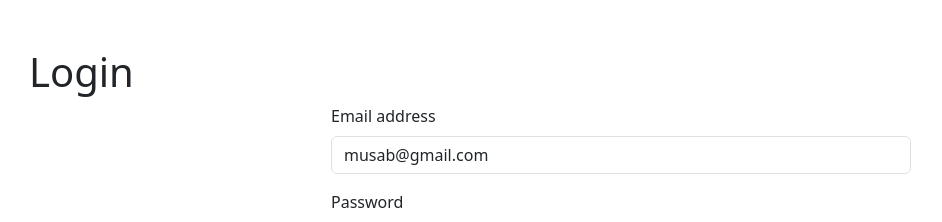
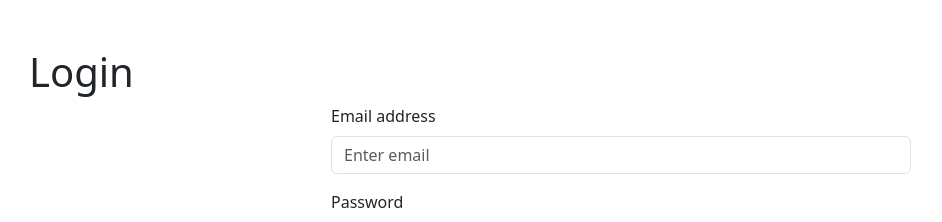
Before and after one commit to MusabSwe/react-formik-yup, a React (Vite) app: page / in a window 1280 px wide. Shown: the top 222 px of the page, without its empty margins (19-961 px from the left). Built offline with nearby package versions, Linux system fonts and the light colour scheme.

Commit message:
method 2 of typing custom error based on yup schema

```diff
--- a/src/components/Login.tsx
+++ b/src/components/Login.tsx
@@ -3,8 +3,15 @@ import * as Yup from 'yup';
 import { Row, Col, Form, Button } from 'react-bootstrap';
 import { useEffect } from 'react';
 
+const emails = ['musab@gmail.com', 'john@gmail.com', 'jane@gmail.com'];
 const LoginSchema = Yup.object().shape({
-    email: Yup.string().email("Enter a valid email address").required('Email is required'),
+    email: Yup.string()
+    .email("Enter a valid email address")
+    .required('Email is required')
+    .test('checkEmailExists', 'Email is already in use', function(value,context) {
+        console.log('value::: ', value, 'context::: ', context);
+        return !emails.includes(value);
+    }),
     password: Yup.string()
         .min(8, 'Password must be at least 8 characters')
         .required('Password is required')
@@ -12,7 +19,6 @@ const LoginSchema = Yup.object().shape({
 });
 
 // let incomingEmail = 'musab@gmail.com';
-const emails = ['musab@gmail.com', 'john@gmail.com', 'jane@gmail.com'];
 const Login = () => {
     //  There 2 types of form controlled and uncontrolled
     // 1- controlled form: the form data is handled by the state of the component
@@ -22,7 +28,7 @@ const Login = () => {
             email: '',  // incomingEmail ?? '',
             password: ''
         },
-        enableReinitialize: true, // when the initialValues change it will reinitialize the form with the new initialValues, useful when you want to reset the form after submit or when you want to edit the form and you want to fill the form with the data of the item that you want to edit
+        // enableReinitialize: true, // when the initialValues change it will reinitialize the form with the new initialValues, useful when you want to reset the form after submit or when you want to edit the form and you want to fill the form with the data of the item that you want to edit
         // validate: (values) => {
         //     console.log('values::: ', values);
         // }, // invoked when the user changes the value of the input field or when the user clicks outside the input field, useful when you want to validate the form without using a validation schema, you can use this function to validate the form and show the error messages if there are any
@@ -30,21 +36,22 @@ const Login = () => {
         validateOnChange: true, // when the user changes the value of the input field it will validate the form and show the error messages if there are any
         // validateOnMount: true, // when the component is mounted it will validate the form and show the error messages if there are any
         onSubmit: (values, formikHelper) => {
-            if (emails.includes(values.email)) {
-                formikHelper.setErrors({ email: 'Email is already in use' });
-                console.log('form is already exists');
-                return;
-            }
+            // method 1 to check if the email is already in use without using the validation schema, you can use the formikHelper.setErrors to set the error message for the email field if the email is already in use, and then return from the onSubmit function to prevent the form from being submitted
+            // if (emails.includes(values.email)) {
+            //     formikHelper.setErrors({ email: 'Email is already in use' });
+            //     console.log('form is already exists');
+            //     return;
+            // }
             alert(JSON.stringify(values, null, 2));
         },
         validationSchema: LoginSchema
     });
 
     // formki.setFieldValue used to set the value of a specific field in the form, it takes two arguments, the first one is the name of the field and the second one is the value that you want to set for that field, useful when you want to set the value of a specific field in the form, for example when you want to fill the form with the data of the item that you want to edit
-    useEffect(() => {
-        if (formaik.values.email) return;
-        formaik.setFieldValue('email', 'musab@gmail.com');
-    }, [formaik])
+    // useEffect(() => {
+    //     if (formaik.values.email) return;
+    //     formaik.setFieldValue('email', 'musab@gmail.com');
+    // }, [formaik])
 
     // Formik is a controlled form library, it means that the form data is handled by the state of the component, and the formik object is used to handle the form data and the form state, it has many properties and methods that you can use to handle the form data and the form state, such as values, errors, touched, isValid, isSubmitting, handleChange, handleBlur, handleSubmit, etc.
     // useful for debugging purposes to see the formik object and its properties, you can see the values, errors, touched, isValid, isSubmitting, etc. properties of the formik object
```
